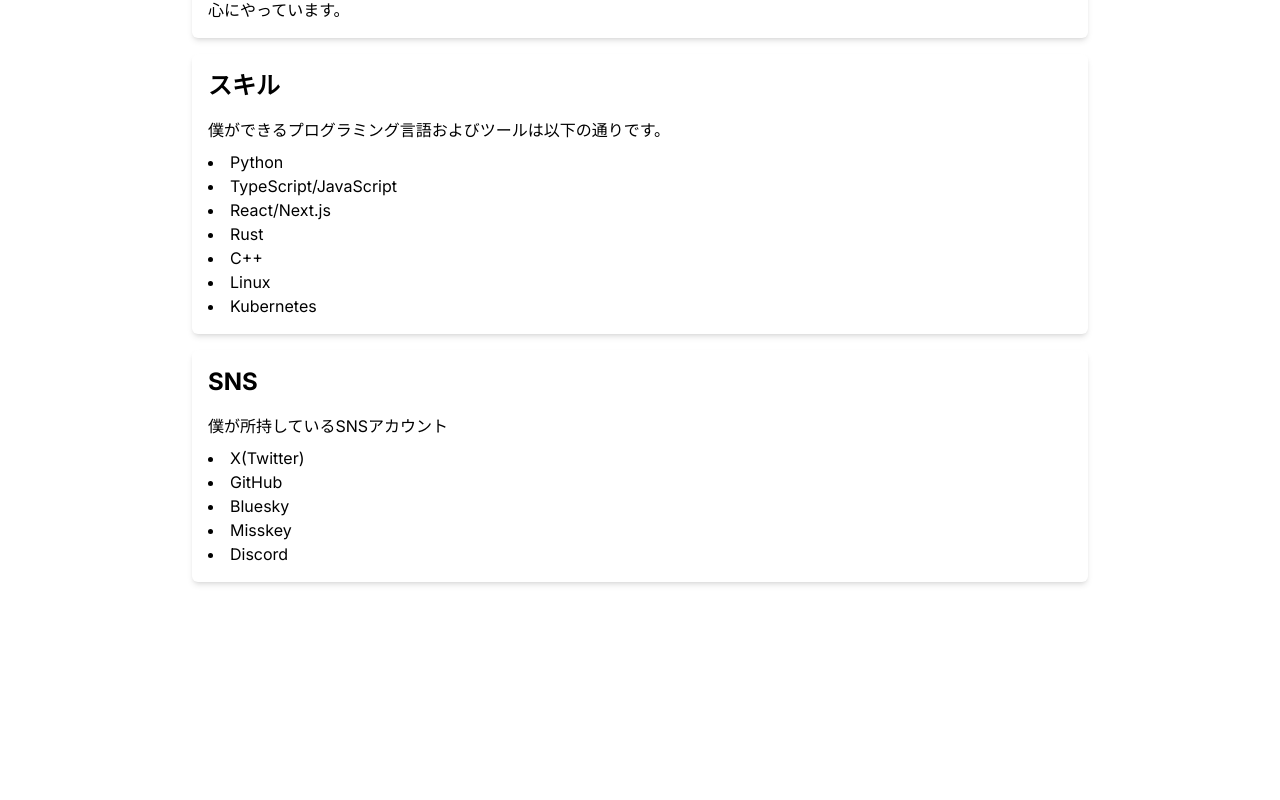
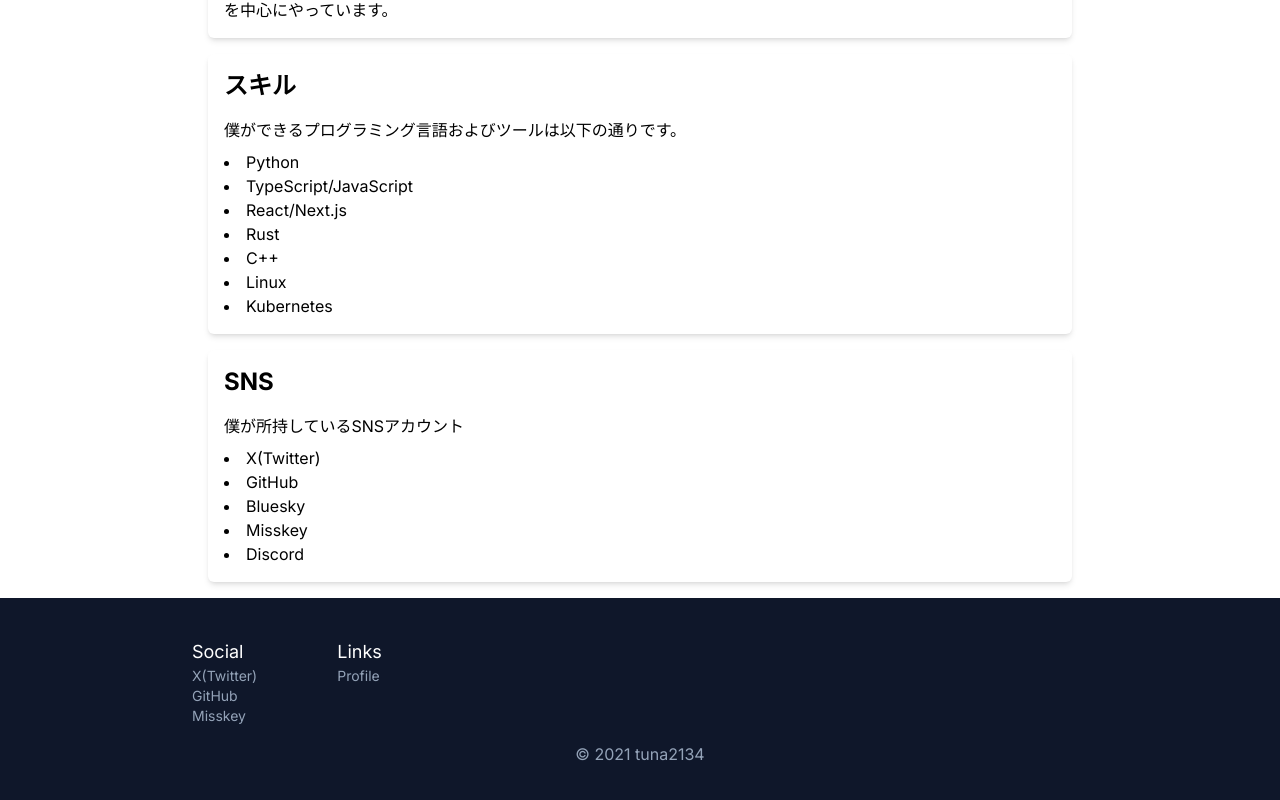
Before and after one commit to tuna2134-archive/website-4gen, a Next.js app: page /profile in a window 1280 px wide. Shown: the part 258-1058 px from the top of the page. Before the commit the page ends 856 px from the top, so only its background shows below. Built offline with nearby package versions, Linux system fonts and the light colour scheme.

Commit message:
Add Footer component to layout and update header styling

```diff
--- a/app/(pages)/layout.tsx
+++ b/app/(pages)/layout.tsx
@@ -1,3 +1,4 @@
+import Footer from "@/components/footer";
 import Header from "@/components/header";
 
 interface LayoutProps {
@@ -8,7 +9,8 @@
   return (
     <>
       <Header />
-      <main className="max-w-4xl mx-auto w-full py-4">{children}</main>
+      <main className="max-w-4xl mx-auto w-full p-4 min-h-[100vh-3.5rem]">{children}</main>
+      <Footer />
     </>
   );
 };
--- /dev/null
+++ b/components/footer.tsx
@@ -0,0 +1,57 @@
+import Link from "next/link";
+import { links as headerLinks } from "./header";
+
+interface FooterLinkGroupProps {
+  title: string;
+  links: { name: string; path: string }[];
+}
+
+const FooterLinkGroup: React.FC<FooterLinkGroupProps> = ({ title, links }) => {
+  return (
+    <div>
+      <p className="text-lg">{title}</p>
+      <ul className="text-sm text-slate-400">
+        {links.map((link, index) => (
+          <li key={index}>
+            <Link href={link.path}>{link.name}</Link>
+          </li>
+        ))}
+      </ul>
+    </div>
+  )
+};
+
+const socialLinks = [
+  {
+    name: "X(Twitter)",
+    path: "https://twitter.com/fdc_tuna2134",
+  },
+  {
+    name: "GitHub",
+    path: "https://github.com/tuna2134",
+  },
+  {
+    name: "Misskey",
+    path: "https://misskey.io/@tuna2134",
+  }
+]
+
+const Footer: React.FC = () => {
+  return (
+    <footer className="bg-slate-900 text-white">
+      <div className="max-w-4xl mx-auto py-10">
+        <div className="flex space-x-20">
+          <FooterLinkGroup title="Social" links={socialLinks} />
+          <FooterLinkGroup title="Links" links={headerLinks} />
+        </div>
+        <div className="mt-4">
+          <p className="text-center text-slate-400">
+            &copy; 2021 tuna2134
+          </p>
+        </div>
+      </div>
+    </footer>
+  )
+};
+
+export default Footer;
--- a/components/header.tsx
+++ b/components/header.tsx
@@ -1,6 +1,6 @@
 import Link from "next/link";
 
-const links = [
+export const links = [
   {
     name: "Profile",
     path: "/profile",
@@ -10,7 +10,7 @@
 const Header: React.FC = () => {
   return (
     <header className="h-14 border-b">
-      <div className="w-full h-full flex justify-center items-center max-w-4xl mx-auto">
+      <div className="w-full h-full flex justify-center items-center max-w-4xl mx-auto p-4">
         <Link href="/">
           <h1 className="text-2xl font-bold">tuna2134</h1>
         </Link>
```
